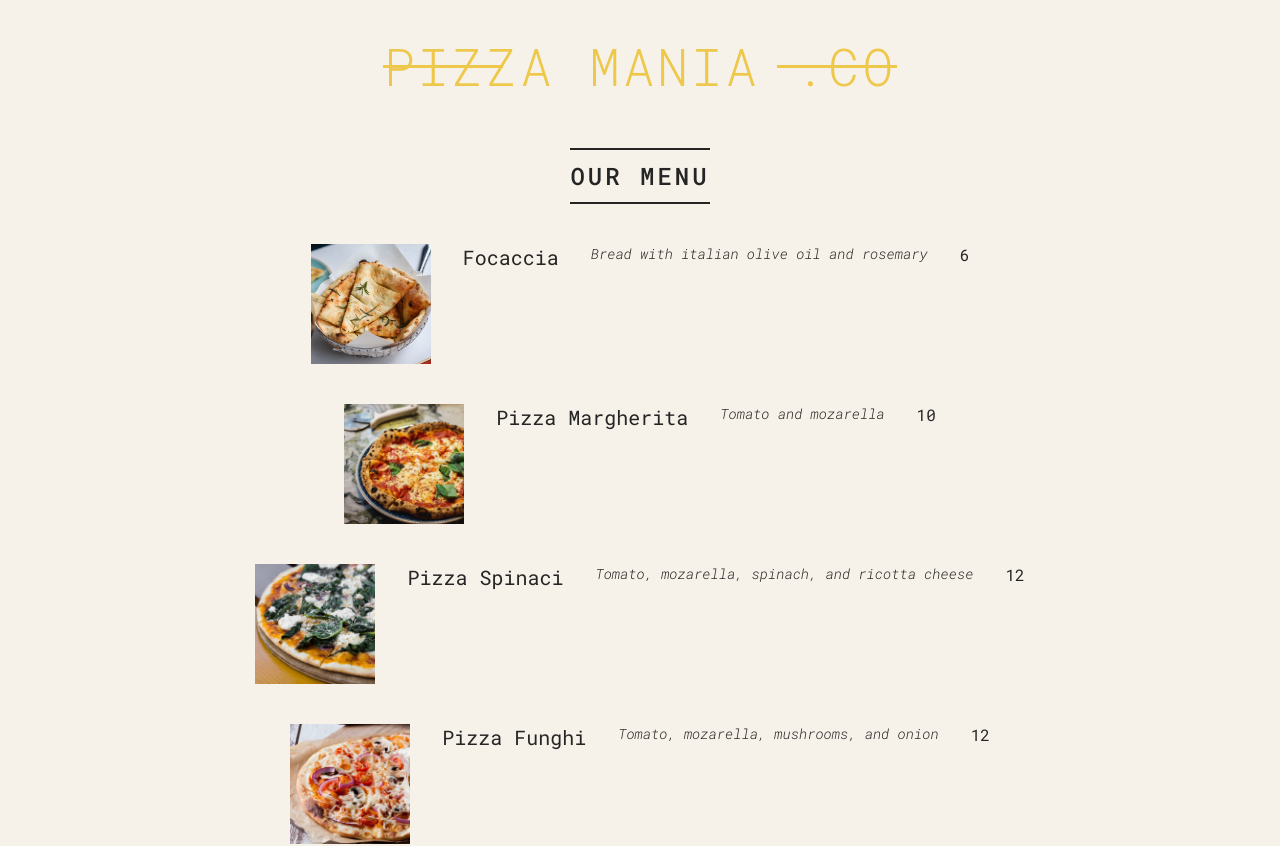
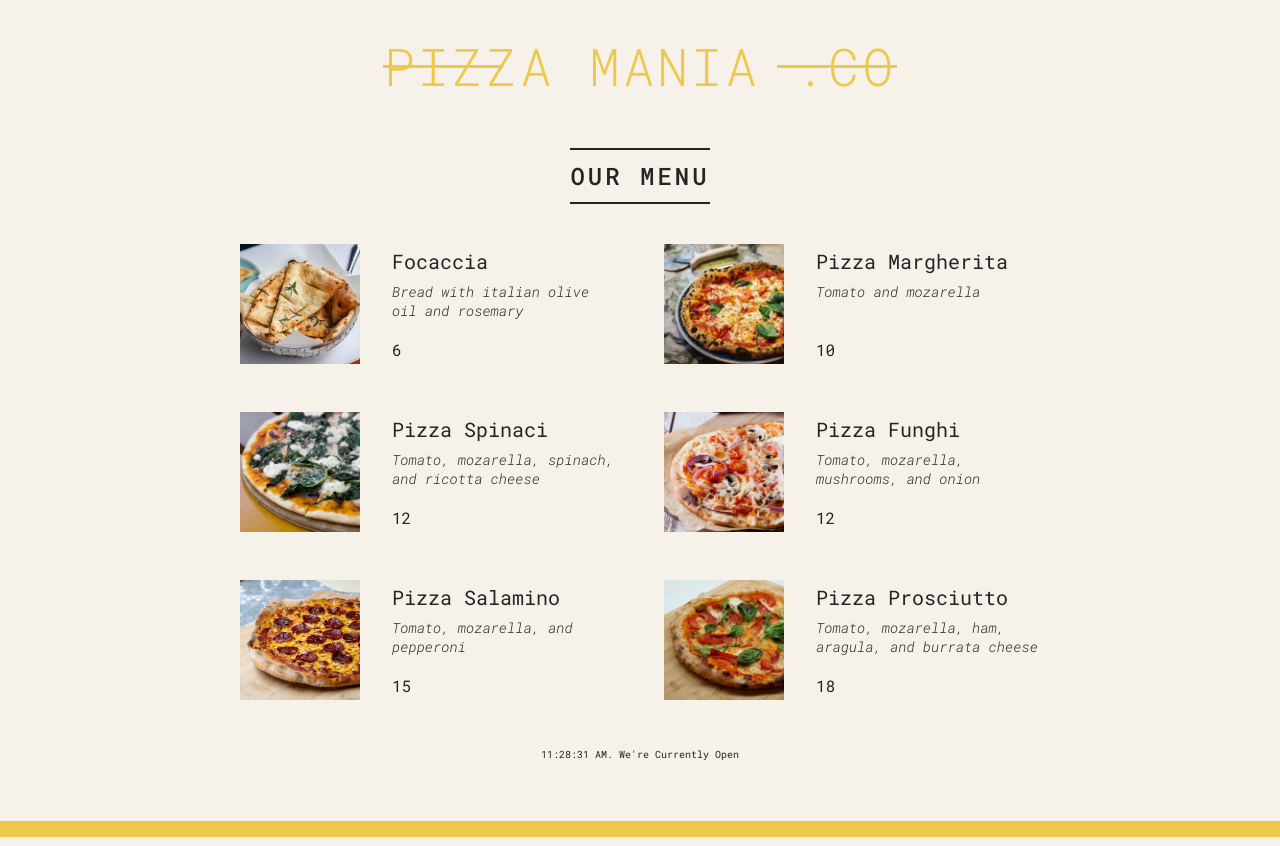
Before and after one commit to GaletiVamsiKrishna/pizzamenu, a React (Vite) app: page / in a window 1280 px wide. Shown: the top 846 px of the page. Built offline with nearby package versions, Linux system fonts and the light colour scheme.

Commit message:
ListRendering

```diff
--- a/src/components/Menu.jsx
+++ b/src/components/Menu.jsx
@@ -6,7 +6,13 @@
   return (
     <main className='menu'>
       <h2>Our Menu</h2>
-      <Pizza pizzaData={pizzaData}/>
+      {/* <Pizza pizzaData={pizzaData}/> */}
+      <ul className='pizzas'>
+        {
+          pizzaData.map((pizza)=> <Pizza pizzaObj = {pizza}  key={pizza.name}/>
+          )
+        }
+      </ul>
     </main>
   )
 }
--- a/src/components/Pizza.jsx
+++ b/src/components/Pizza.jsx
@@ -1,20 +1,17 @@
 import React from 'react'
 
-export default function Pizza({pizzaData}) {
+export default function Pizza({pizzaObj}) {
   return (
-    <>
-      {
-        pizzaData.map((item)=>{
-          return(
-            <div className='pizza'>
-              <img src={item.photoName} alt="" />
-              <h3>{item.name}</h3>
-              <p>{item.ingredients}</p>
-              <span>{item.price}</span>
+    <li className='pizza'>
+      <img src={pizzaObj.photoName} alt={pizzaObj.name} />
+
+            <div>
+              <h3>{pizzaObj.name}</h3>
+              <p>{pizzaObj.ingredients}</p>
+              <span>{pizzaObj.price}</span>
             </div>
-          )
-        })
-      }
-    </>
+
+
+    </li>
   )
 }
```
